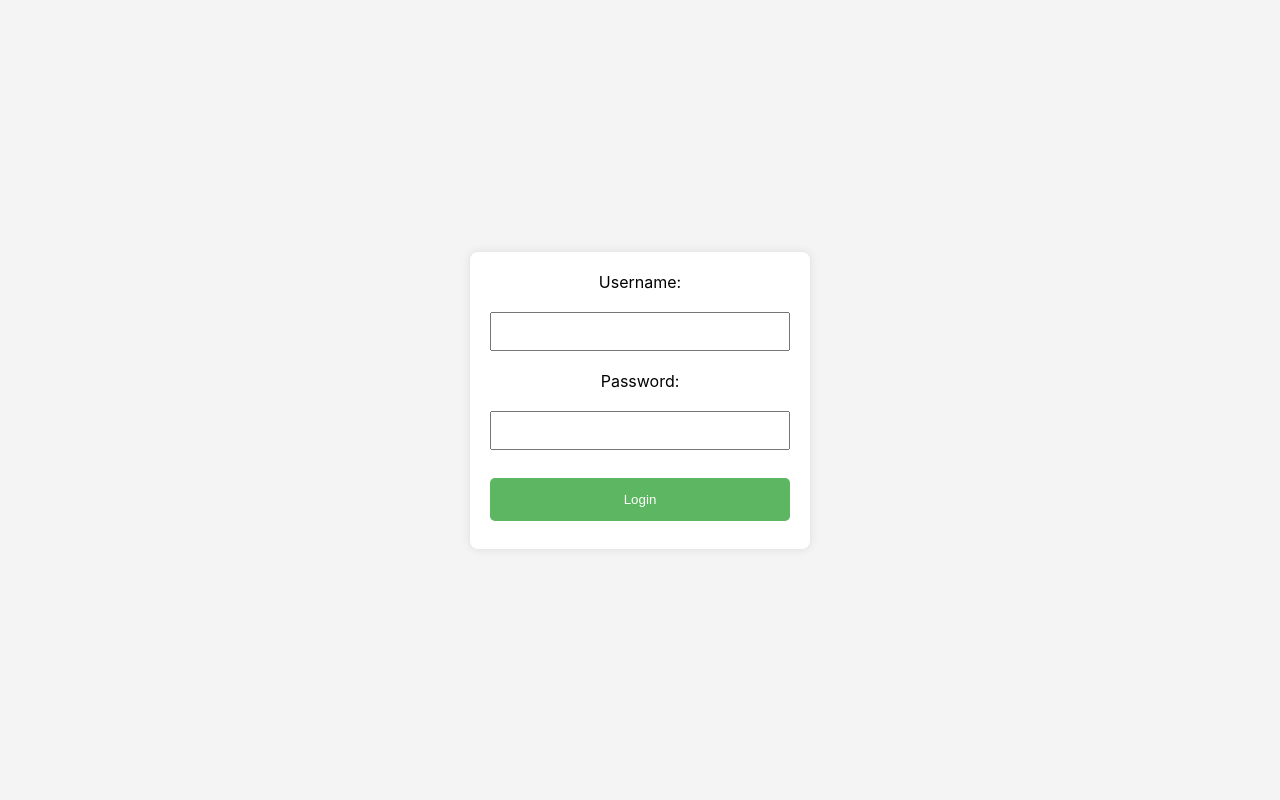
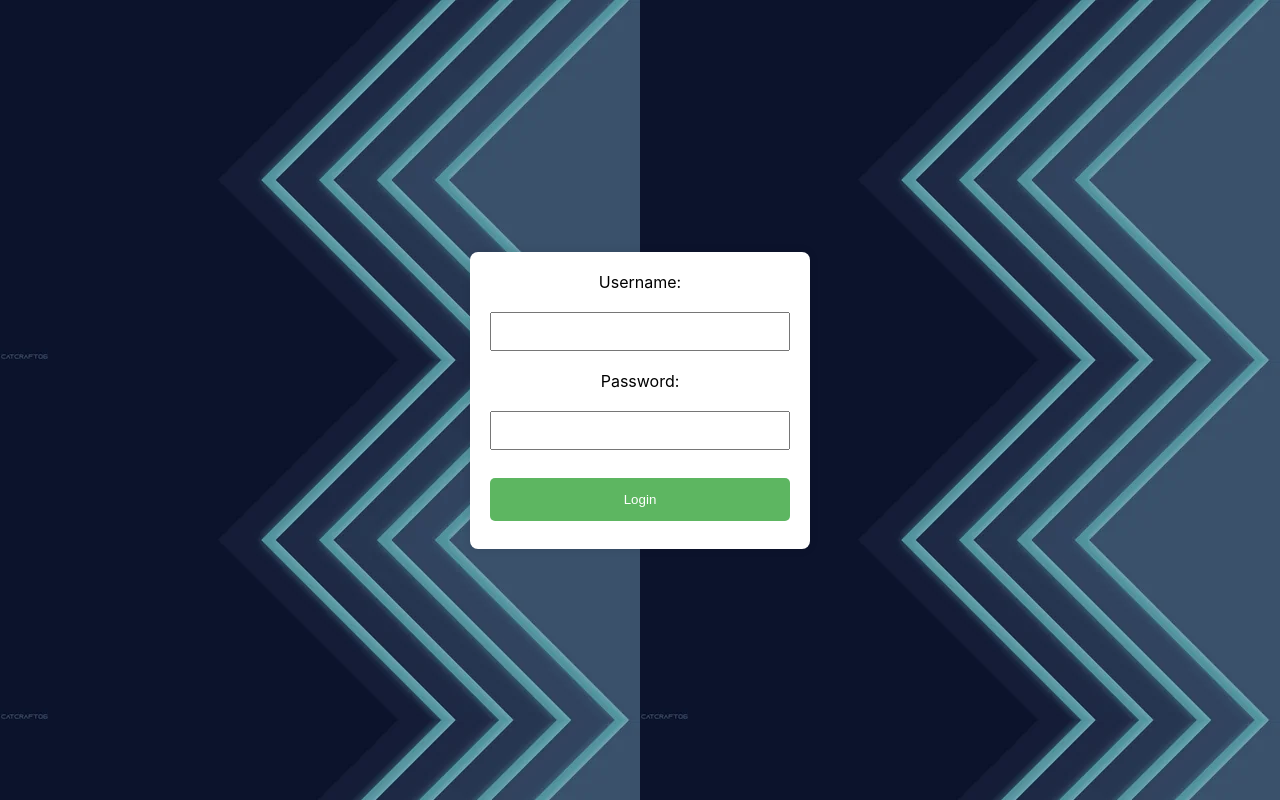
Before and after one commit to siddu1324/FinOptiX, a React (Create React App) app in the folder client/: page /login in a window 1280 px wide. Built offline with nearby package versions, Linux system fonts and the light colour scheme.

Commit message:
login page changes

```diff
--- a/client/src/pages/LoginPage.js
+++ b/client/src/pages/LoginPage.js
@@ -63,7 +63,7 @@ function LoginPage() {
   };
 
   return (
-    <div style={{ display: 'flex', justifyContent: 'center', alignItems: 'center', height: '100vh', backgroundColor: '#f4f4f4' }}>
+    <div style={{backgroundImage: "url('/background.jpeg')",  display: 'flex', justifyContent: 'center', alignItems: 'center', height: '100vh', backgroundColor: '#f4f4f4' }}>
       <form onSubmit={handleLogin} style={formStyle}>
         <label htmlFor="username">Username:</label>
         <input
```
Also changed, not shown: client/public/background.jpeg (added).
